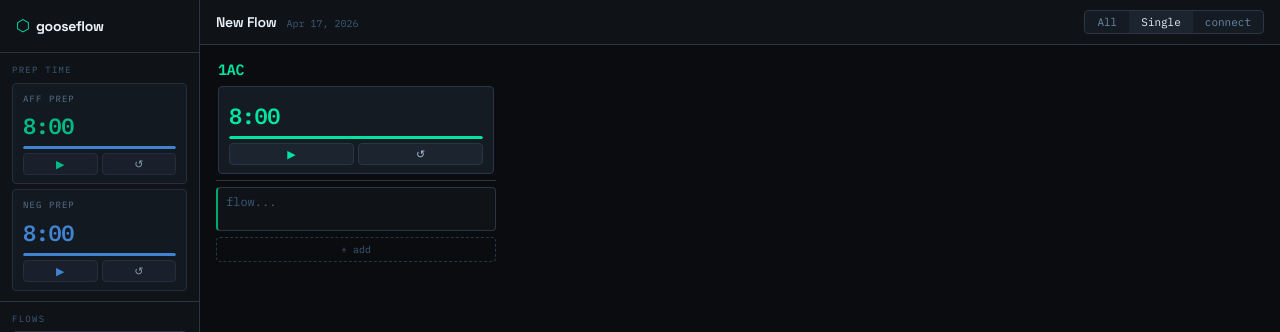
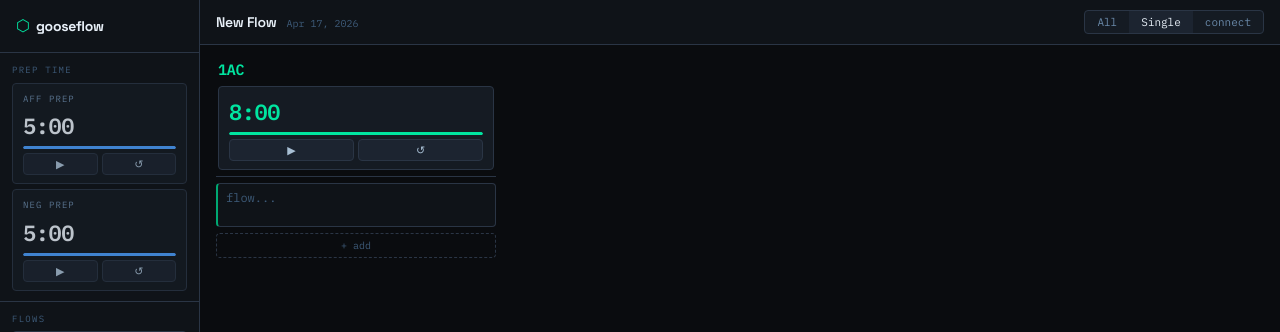
Before and after one commit to picklngoose/gooseflow, a React (Vite) app: page / in a window 1280 px wide. Shown: the top 332 px of the page. Built offline with nearby package versions, Linux system fonts and the light colour scheme.

Commit message:
Refactor Timer component and update durations

```diff
--- a/Timer.jsx
+++ b/Timer.jsx
@@ -8,22 +8,15 @@ function formatTime(seconds) {
   return `${m}:${sec.toString().padStart(2, '0')}`
 }
 
-export function Timer({ duration, label, side }) {
+export function Timer({ duration, side }) {
   const [remaining, setRemaining] = useState(duration)
   const [running, setRunning] = useState(false)
   const intervalRef = useRef(null)
 
-  useEffect(() => {
-    setRemaining(duration)
-    setRunning(false)
-  }, [duration, label])
+  useEffect(() => { setRemaining(duration); setRunning(false) }, [duration])
 
   useEffect(() => {
-    if (running) {
-      intervalRef.current = setInterval(() => {
-        setRemaining(r => r - 1)
-      }, 1000)
-    }
+    if (running) intervalRef.current = setInterval(() => setRemaining(r => r - 1), 1000)
     return () => clearInterval(intervalRef.current)
   }, [running])
 
@@ -36,15 +29,12 @@ export function Timer({ duration, label, side }) {
 
   return (
     <div className={`${styles.timer} ${styles[side]} ${over ? styles.over : ''} ${low ? styles.low : ''}`}>
-      <div className={styles.label}>{label}</div>
       <div className={styles.time}>{over ? '-' : ''}{formatTime(remaining)}</div>
       <div className={styles.bar}>
         <div className={styles.fill} style={{ width: `${pct * 100}%` }} />
       </div>
       <div className={styles.controls}>
-        <button onClick={toggle} className={`${styles.btn} ${running ? styles.stop : styles.start}`}>
-          {running ? '⏸' : '▶'}
-        </button>
+        <button onClick={toggle} className={styles.btn}>{running ? '⏸' : '▶'}</button>
         <button onClick={reset} className={styles.btn}>↺</button>
       </div>
     </div>
@@ -52,36 +42,30 @@ export function Timer({ duration, label, side }) {
 }
 
 export function PrepTimer({ side, label }) {
-  const [remaining, setRemaining] = useState(480)
+  const [remaining, setRemaining] = useState(300)
   const [running, setRunning] = useState(false)
   const intervalRef = useRef(null)
 
   useEffect(() => {
-    if (running) {
-      intervalRef.current = setInterval(() => {
-        setRemaining(r => Math.max(0, r - 1))
-      }, 1000)
-    }
+    if (running) intervalRef.current = setInterval(() => setRemaining(r => Math.max(0, r - 1)), 1000)
     return () => clearInterval(intervalRef.current)
   }, [running])
 
   const toggle = useCallback(() => setRunning(r => !r), [])
-  const reset = useCallback(() => { setRemaining(480); setRunning(false) }, [])
+  const reset = useCallback(() => { setRemaining(300); setRunning(false) }, [])
 
-  const pct = remaining / 480
+  const pct = remaining / 300
   const low = remaining <= 60
 
   return (
-    <div className={`${styles.timer} ${styles.prep} ${styles[side]} ${low ? styles.low : ''}`}>
+    <div className={`${styles.timer} ${styles.prep} ${low ? styles.low : ''}`}>
       <div className={styles.label}>{label} PREP</div>
       <div className={styles.time}>{formatTime(remaining)}</div>
       <div className={styles.bar}>
         <div className={styles.fill} style={{ width: `${pct * 100}%` }} />
       </div>
       <div className={styles.controls}>
-        <button onClick={toggle} className={`${styles.btn} ${running ? styles.stop : styles.start}`}>
-          {running ? '⏸' : '▶'}
-        </button>
+        <button onClick={toggle} className={styles.btn}>{running ? '⏸' : '▶'}</button>
         <button onClick={reset} className={styles.btn}>↺</button>
       </div>
     </div>
```
